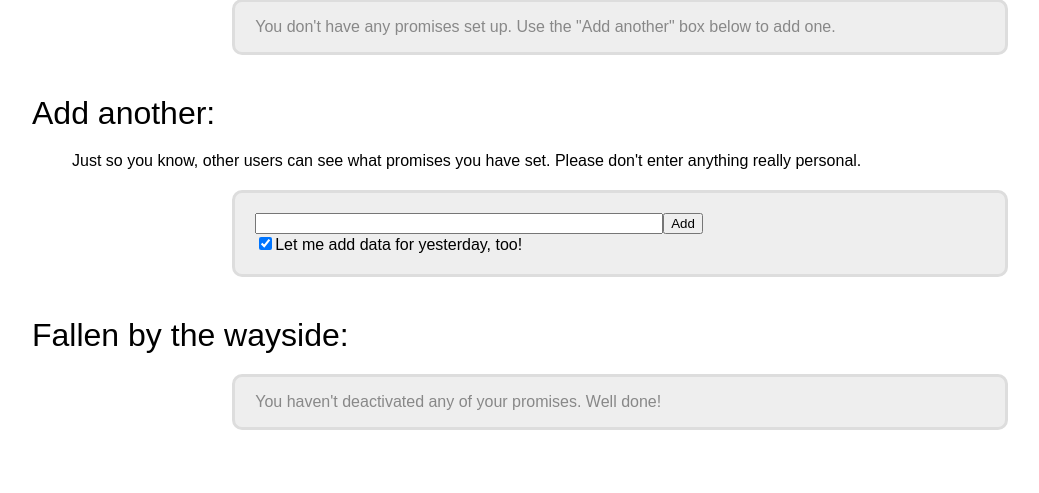
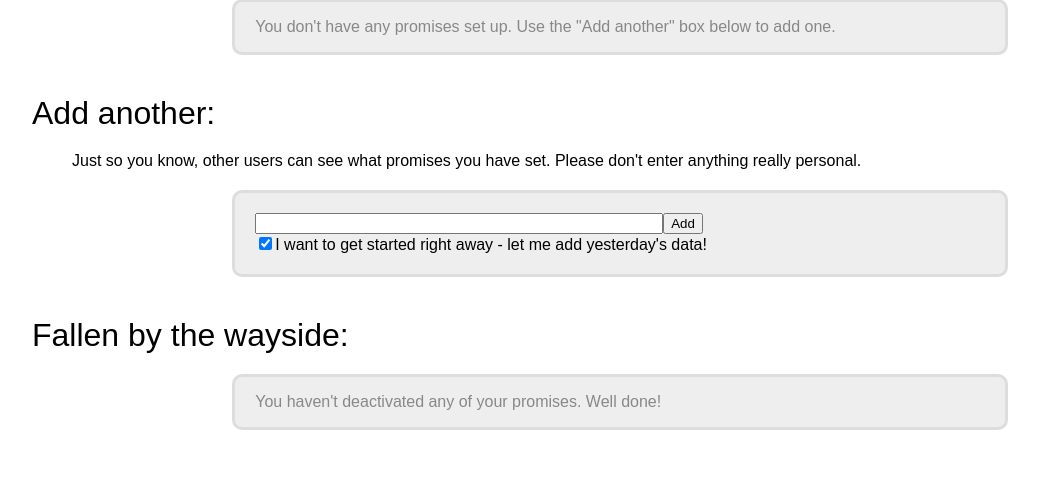
Before and after one commit to ianrenton/DailyPromise, a PHP site: page /manage in a window 1280 px wide. Shown: the part 148-641 px from the top of the page, without its empty margins (20-1059 px from the left). Run offline with PHP 8.4, Linux system fonts and the light colour scheme; the visitor is signed in with stand-in values (Sample User, id 1); data that the repository does not hold is empty.

Commit message:
Tiny wording change on the "allow yesterday's data" checkbox.

```diff
--- a/manage.php
+++ b/manage.php
@@ -91,7 +91,7 @@ function makeNewPromises() {
     $content .= "<form class=\"centeredform\" method=\"post\" action=\"/managecallback.php\">";
     $content .= "<input type=\"text\" name=\"newpromise\" class=\"newpromisefield\"/>";
     $content .= "<input type=\"submit\" name=\"Submit\" value=\"Add\"><br/>";
-    $content .= "<input type=\"checkbox\" name=\"doyesterday\" id=\"doyesterday\" checked/><label for=\"doyesterday\">Let me add data for yesterday, too!</label>";
+    $content .= "<input type=\"checkbox\" name=\"doyesterday\" id=\"doyesterday\" checked/><label for=\"doyesterday\">I want to get started right away - let me add yesterday's data!</label>";
     $content .= "</form>";
 
     return $content;
```
